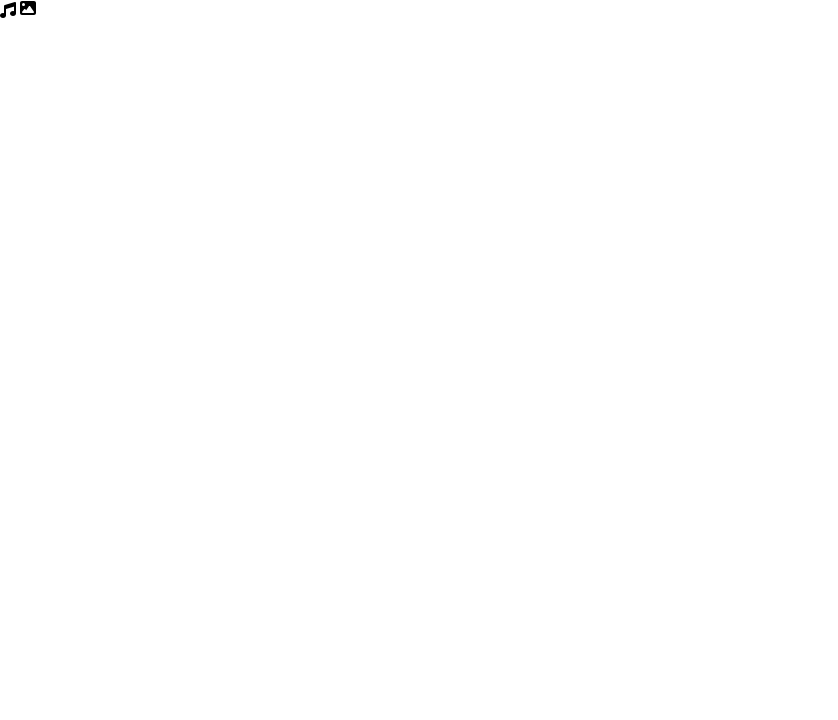
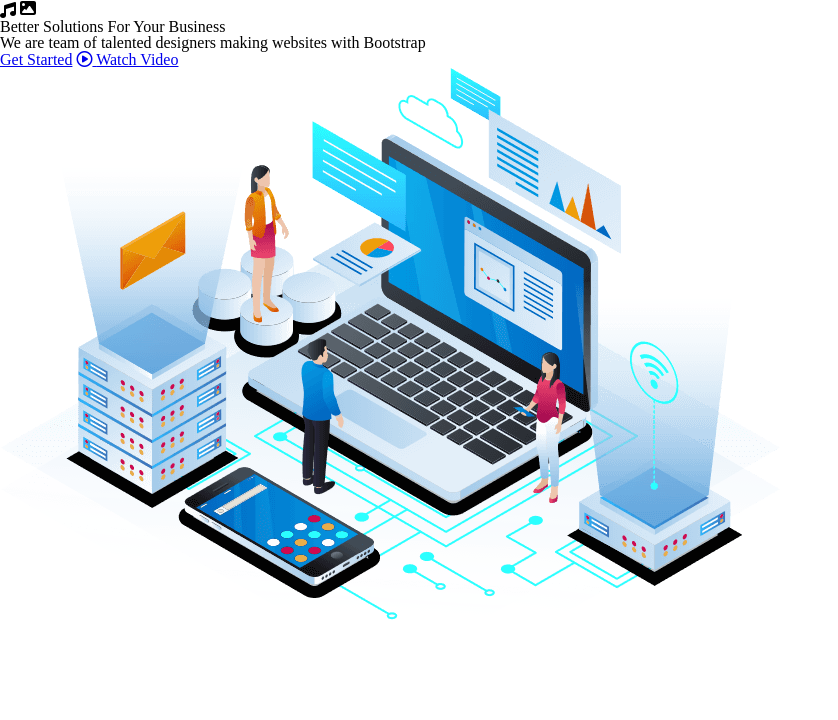
Before and after one commit to nagi0101/socrates_arsha, a plain HTML site: page index.html in a window 1280 px wide. Shown: the whole page, without its empty margins (0-838 px from the left). Drawn offline with Linux system fonts and the light colour scheme.

Commit message:
Add hero section HTML

```diff
--- a/index.html
+++ b/index.html
@@ -13,7 +13,24 @@
         <i class="fa-solid fa-music"></i>
         <img src="./images/image-solid.svg" alt="preview" width="16px">
     </header>
-    <section id="hero"></section>
+    <section id="hero">
+        <div class="container">
+            <div class="col text-container">
+                <h2>Better Solutions For Your Business</h2>
+                <h3>We are team of talented designers making websites with Bootstrap</h3>
+                <div class="btn-container">
+                    <a href="#about">Get Started</a>
+                    <a href="#">
+                        <i class="fa-sharp fa-regular fa-circle-play"></i>
+                        <span>Watch Video</span>
+                    </a>
+                </div>
+            </div>
+            <div class="col image-wrapper">
+                <img src="./images/hero-img.png" alt="hero">
+            </div>
+        </div>
+    </section>
     <main>
         <section id="clients"></section>
         <section id="about"></section>
```
Also changed, not shown: images/hero-img.png (added).
